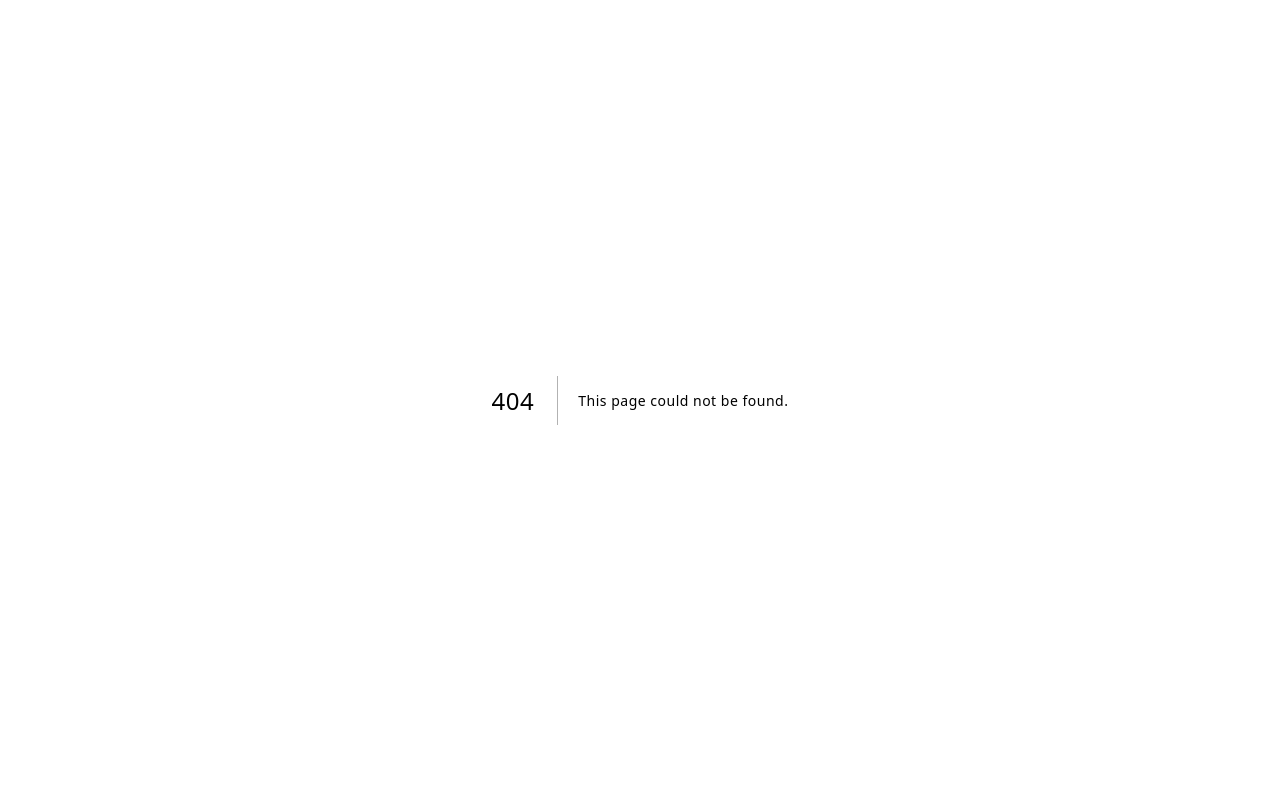
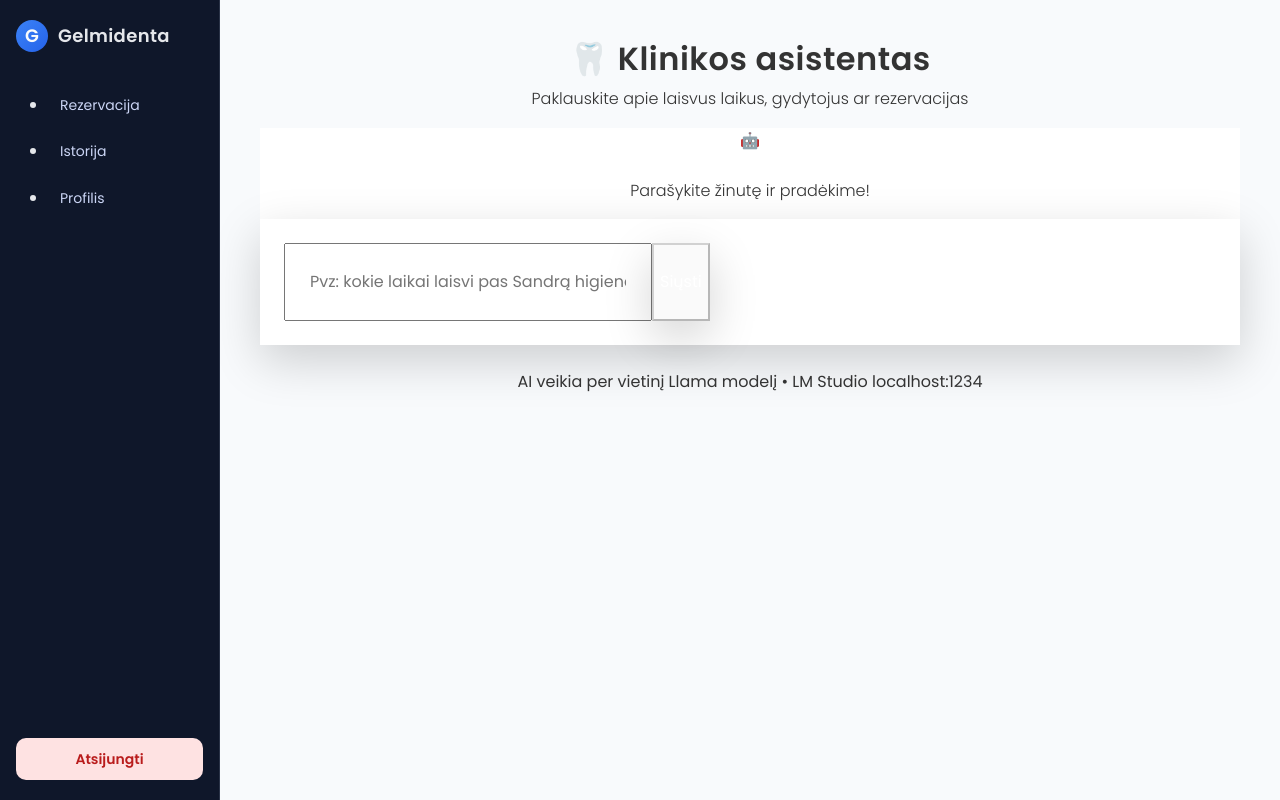
Before and after one commit to mykograzvis/Klinika, a Next.js app: page /ai-chat in a window 1280 px wide. Before the commit this address had no page. Built offline with nearby package versions, Linux system fonts and the light colour scheme; sample sign-in values are in the browser's storage.

Commit message:
ai pridejom api

```diff
--- /dev/null
+++ b/app/(dashboard)/ai-chat/page.tsx
@@ -0,0 +1,9 @@
+import ChatBot from "@/components/ChatBot";
+
+export default function AiChatPage() {
+  return (
+    <main className="min-h-screen">
+      <ChatBot />
+    </main>
+  );
+}
--- /dev/null
+++ b/components/ChatBot.tsx
@@ -0,0 +1,119 @@
+"use client";
+
+import { useState, useRef, useEffect } from "react";
+
+interface Message {
+  role: "user" | "assistant";
+  content: string;
+}
+
+export default function ChatBot() {
+  const [messages, setMessages] = useState<Message[]>([]);
+  const [input, setInput] = useState("");
+  const [loading, setLoading] = useState(false);
+  const messagesEndRef = useRef<HTMLDivElement>(null);
+
+  const scrollToBottom = () => {
+    messagesEndRef.current?.scrollIntoView({ behavior: "smooth" });
+  };
+
+  useEffect(scrollToBottom, [messages]);
+
+  const sendMessage = async () => {
+    if (!input.trim() || loading) return;
+
+    const userMessage: Message = { role: "user", content: input };
+    setMessages((prev) => [...prev, userMessage]);
+    setInput("");
+    setLoading(true);
+
+    try {
+      // Tavo .NET backend URL (pakeisk port’ą)
+      const res = await fetch("https://localhost:7237/api/chat", {
+        method: "POST",
+        headers: { "Content-Type": "application/json" },
+        body: JSON.stringify({ message: input }),
+      });
+
+      if (!res.ok) throw new Error(`HTTP ${res.status}`);
+
+      const data = await res.json();
+      const aiMessage: Message = { role: "assistant", content: data.response };
+      setMessages((prev) => [...prev, aiMessage]);
+    } catch (error) {
+      const errorMsg: Message = {
+        role: "assistant",
+        content: "Klaida jungiantis prie AI. Patikrink, ar LM Studio serveris paleistas localhost:1234."
+      };
+      setMessages((prev) => [...prev, errorMsg]);
+    }
+
+    setLoading(false);
+  };
+
+  return (
+    <div className="max-w-2xl mx-auto p-6 bg-gradient-to-br from-blue-50 to-indigo-50 min-h-screen">
+      {/* Header */}
+      <div className="text-center mb-8">
+        <h2 className="text-2xl font-bold text-gray-800 mb-2">🦷 Klinikos asistentas</h2>
+        <p className="text-gray-600">Paklauskite apie laisvus laikus, gydytojus ar rezervacijas</p>
+      </div>
+
+      {/* Messages */}
+      <div className="h-96 overflow-y-auto bg-white border-2 border-gray-200 rounded-2xl p-6 mb-6 shadow-xl">
+        {messages.length === 0 ? (
+          <div className="text-center text-gray-500 py-12">
+            <div className="w-20 h-20 mx-auto mb-4 bg-gradient-to-r from-blue-400 to-indigo-500 rounded-full flex items-center justify-center">
+              <span className="text-2xl">🤖</span>
+            </div>
+            <p>Parašykite žinutę ir pradėkime!</p>
+          </div>
+        ) : (
+          messages.map((msg, i) => (
+            <div key={i} className={`flex ${msg.role === "user" ? "justify-end mb-4" : "justify-start mb-4"}`}>
+              <div className={`max-w-xs lg:max-w-md p-4 rounded-2xl shadow-md ${
+                msg.role === "user"
+                  ? "bg-gradient-to-r from-blue-500 to-indigo-600 text-white"
+                  : "bg-gray-100 border"
+              }`}>
+                <p>{msg.content}</p>
+              </div>
+            </div>
+          ))
+        )}
+        {loading && (
+          <div className="flex justify-start mb-4">
+            <div className="p-4 bg-gray-100 border rounded-2xl animate-pulse">
+              <div className="h-4 bg-gray-300 rounded w-48"></div>
+            </div>
+          </div>
+        )}
+        <div ref={messagesEndRef} />
+      </div>
+
+      {/* Input */}
+      <div className="flex gap-3 p-4 bg-white border-2 border-gray-200 rounded-2xl shadow-lg">
+        <input
+          value={input}
+          onChange={(e) => setInput(e.target.value)}
+          onKeyDown={(e) => e.key === "Enter" && !e.shiftKey && sendMessage()}
+          className="flex-1 p-4 border-none outline-none text-lg placeholder-gray-500 resize-none"
+          placeholder="Pvz: kokie laikai laisvi pas Sandrą higienai..."
+          disabled={loading}
+          maxLength={500}
+        />
+        <button
+          onClick={sendMessage}
+          disabled={loading || !input.trim()}
+          className="px-8 py-4 bg-gradient-to-r from-blue-500 to-indigo-600 hover:from-blue-600 hover:to-indigo-700 text-white font-semibold rounded-xl shadow-lg transition-all duration-200 disabled:opacity-50 disabled:cursor-not-allowed"
+        >
+          {loading ? "..." : "Siųsti"}
+        </button>
+      </div>
+
+      <div className="text-xs text-gray-500 text-center mt-4">
+        AI veikia per vietinį Llama modelį • LM Studio localhost:1234
+      </div>
+    </div>
+  );
+}
```
